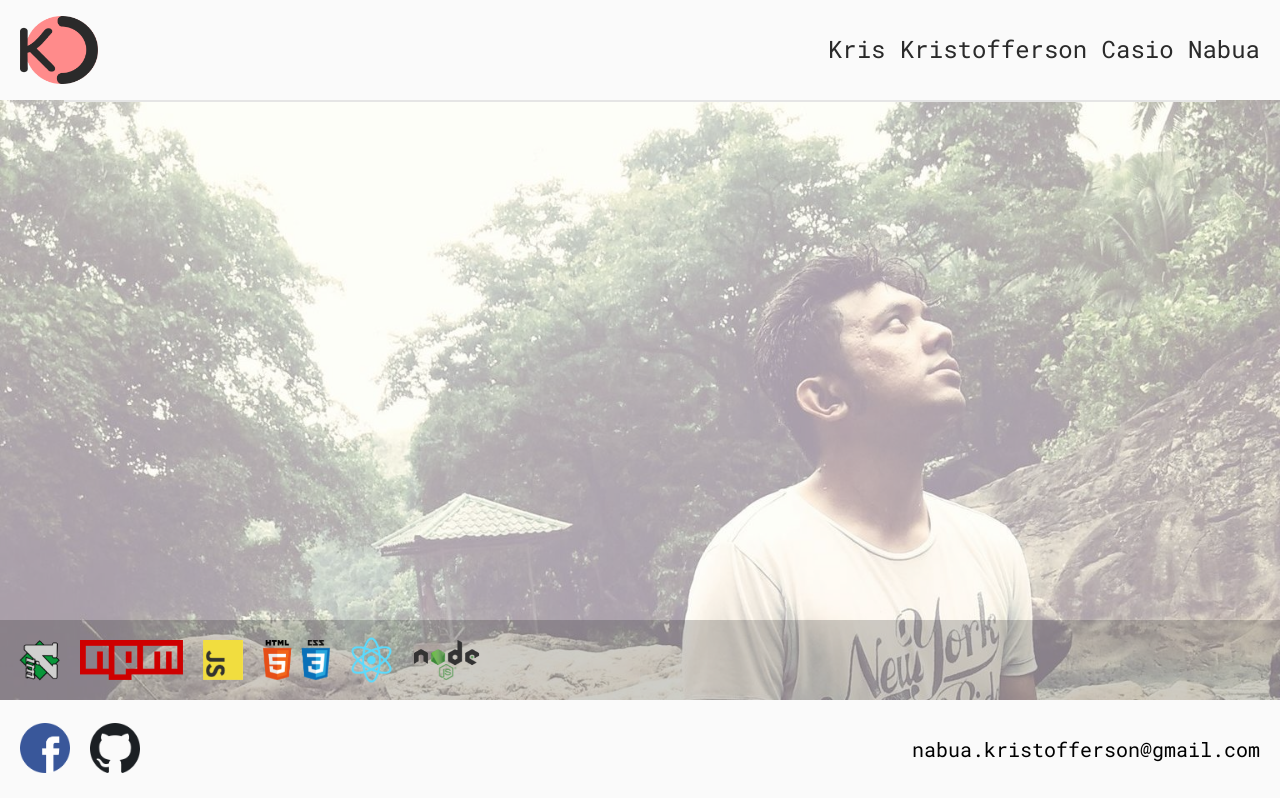
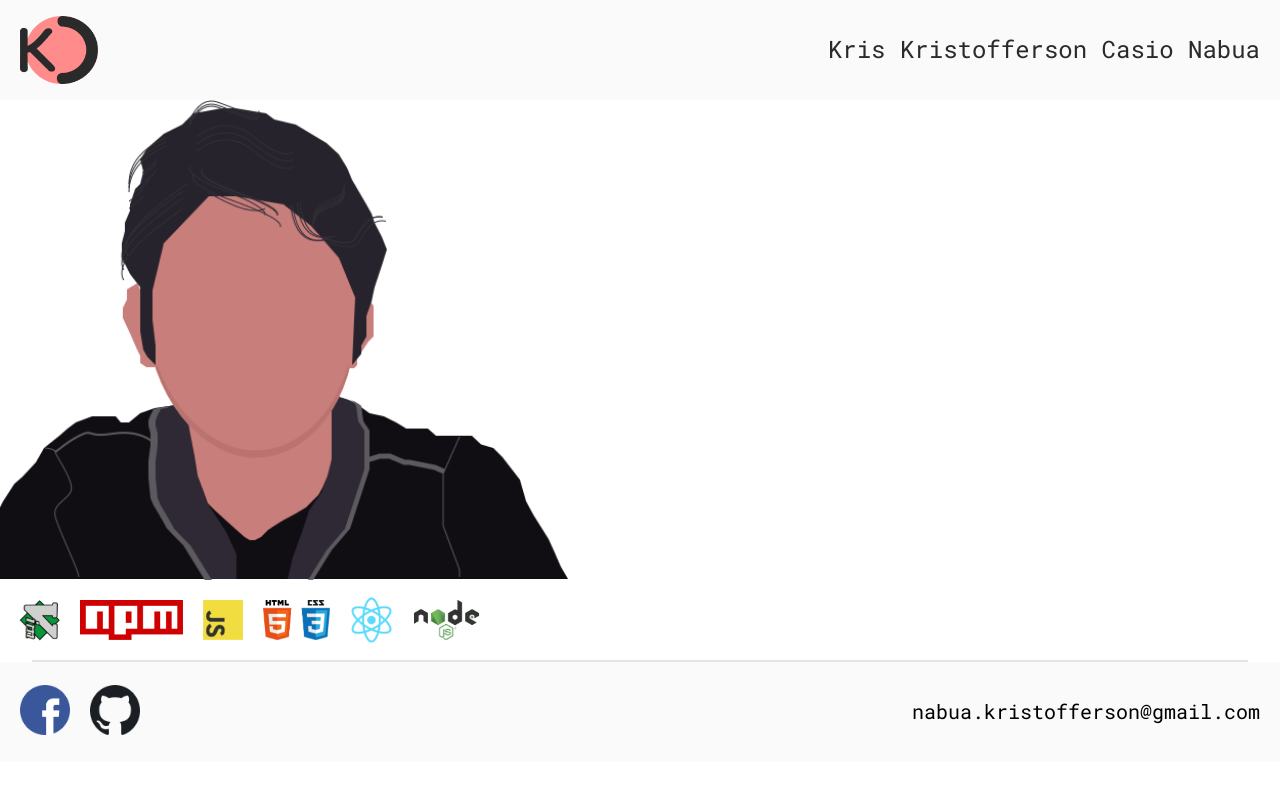
Before and after one commit to kriskristoffersonnabua/me, a React app: page / in a window 1280 px wide. Shown: the top 798 px of the page. Built offline with nearby package versions, Linux system fonts and the light colour scheme.

Commit message:
updated img background

```diff
--- a/src/App.css
+++ b/src/App.css
@@ -7,13 +7,14 @@
 	animation: App-logo-spin infinite 20s linear;
 }
 
+.img-container {
+	height: 60vh;
+	display: flex;
+	justify-content: flex-start;
+}
+
 .img-background {
-	width: 100vw;
-	height: auto;
-	position: absolute;
-	top: 100px;
-	opacity: 0.4;
-	z-index: -1;
+	height: 60vh;
 }
 
 .App-header {
@@ -28,10 +29,10 @@
 }
 
 .divider {
-	width: 90%;
+	width: 95%;
 	height: 2px;
 	display: block;
-	background: #E5E5E5;
+	background: #e5e5e5;
 	margin: 0 auto;
 }
 
@@ -44,6 +45,15 @@
 	}
 }
 
+@media only screen and (max-width: 400px) {
+	.img-container {
+		height: 40vh;
+	}
+	.img-background {
+		height: 40vh;
+	}
+}
+
 @media only screen and (max-width: 800px) {
 	.img-background {
 		display: block;
--- a/src/App.js
+++ b/src/App.js
@@ -18,11 +18,13 @@ class App extends Component {
 					/>
 				</Helmet>
 				<Header />
-				<img
-					className="img-background"
-					alt="me"
-					src={require('./assets/background-picture.jpg')}
-				/>
+				<div className="img-container">
+					<img
+						className="img-background"
+						alt="me"
+						src={require('./assets/kc.png')}
+					/>
+				</div>
 				<Skills />
 				<span className="divider" />
 				<Footer />
--- a/src/components/footer/footer.css
+++ b/src/components/footer/footer.css
@@ -4,9 +4,7 @@
 	background: #fafafa;
 	padding-right: 20px;
 	padding-left: 20px;
-	position: absolute;
 	box-sizing: border-box;
-	bottom: 0px;
 	display: flex;
 	align-items: center;
 	justify-content: space-between;
--- a/src/components/skills/skills.css
+++ b/src/components/skills/skills.css
@@ -2,13 +2,11 @@
 	width: 100vw;
 	height: auto;
 	box-sizing: border-box;
-	position: absolute;
-	bottom: 100px;
 	padding: 20px;
 	display: flex;
 	justify-content: flex-start;
 	align-items: center;
-	background: rgba(10, 10, 10, 0.2);
+	background: white;
 }
 
 .skill-icon {
--- a/src/index.css
+++ b/src/index.css
@@ -7,7 +7,7 @@
 body {
 	width: 100vw;
 	height: auto;
-	overflow: hidden;
+	overflow-y: scroll;
 	margin: 0;
 	font-family: -apple-system, BlinkMacSystemFont, 'Segoe UI', 'Roboto',
 		'Oxygen', 'Ubuntu', 'Cantarell', 'Fira Sans', 'Droid Sans',
```
Also changed, not shown: src/assets/kc.png (added).
